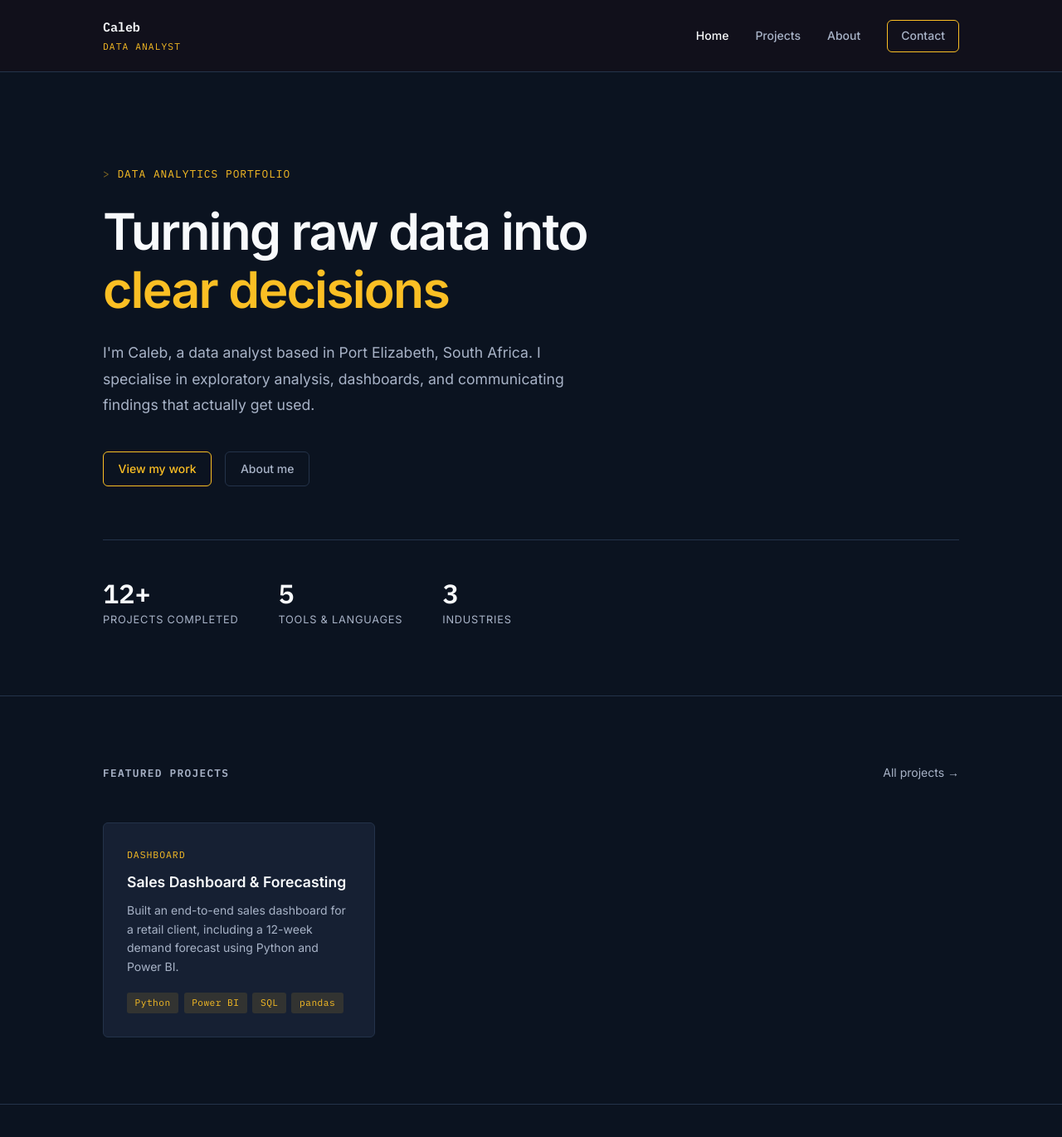
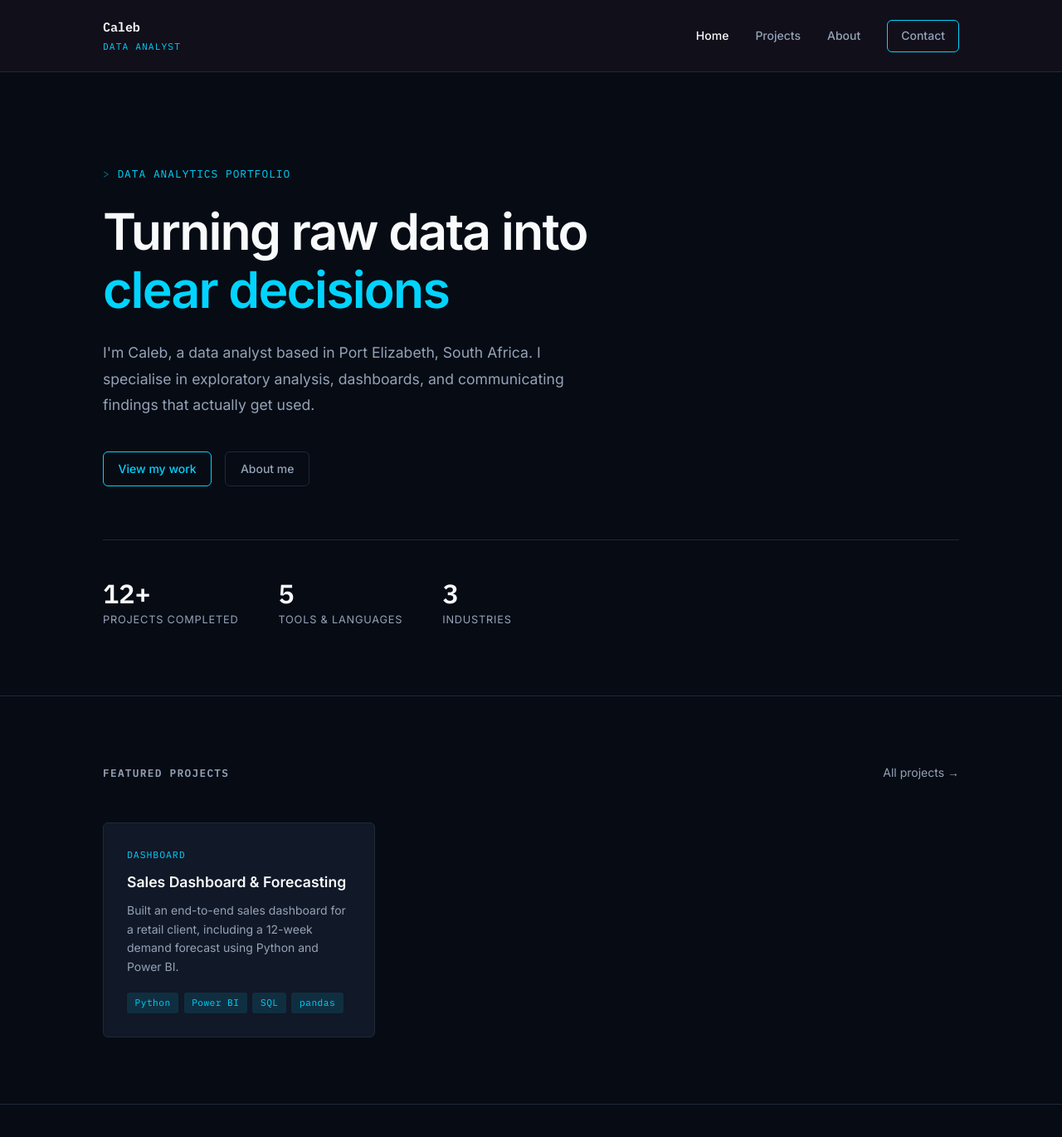
Before and after one commit to Shazilazi/Shazilazi.github.io, a Jekyll site: the page built from index.md, in a window 1280 px wide and 1400 px high. Shown: the top 1370 px of the window at 83% size. Built offline with Jekyll 4.4.1, drawn with Linux system fonts in a browser that asks for light colours.

Commit message:
Update style.css

```diff
--- a/assets/css/style.css
+++ b/assets/css/style.css
@@ -2,15 +2,15 @@
    TOKENS
    ============================================ */
 :root {
-  --bg:         #0B1320;
-  --surface:    #162033;
-  --border:     #24334A;
+  --bg:         #070B14;
+  --surface:    #111827;
+  --border:     #1E293B;
 
   --text:       #F8FAFC;
-  --muted:      #A8B3C7;
+  --muted:      #94A3B8;
 
-  --accent:     #FBBF24;
-  --accent-dim: rgba(251,191,36,0.12);
+  --accent:     #00D4FF;
+  --accent-dim: rgba(0,212,255,0.12);
 
    --font-mono: 'IBM Plex Mono', monospace;--font-sans: 'Inter', system-ui, sans-serif;
    --radius: 6px;--max-w: 1080px;
```
